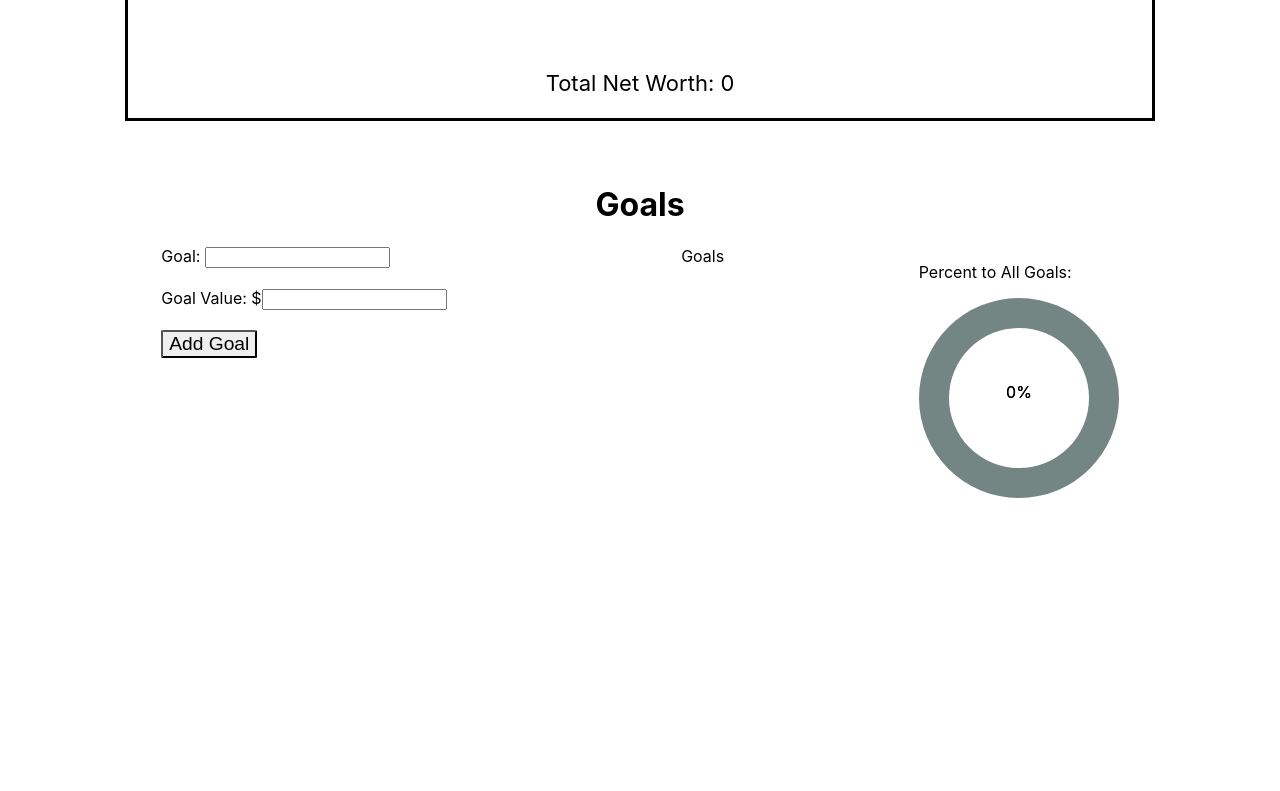
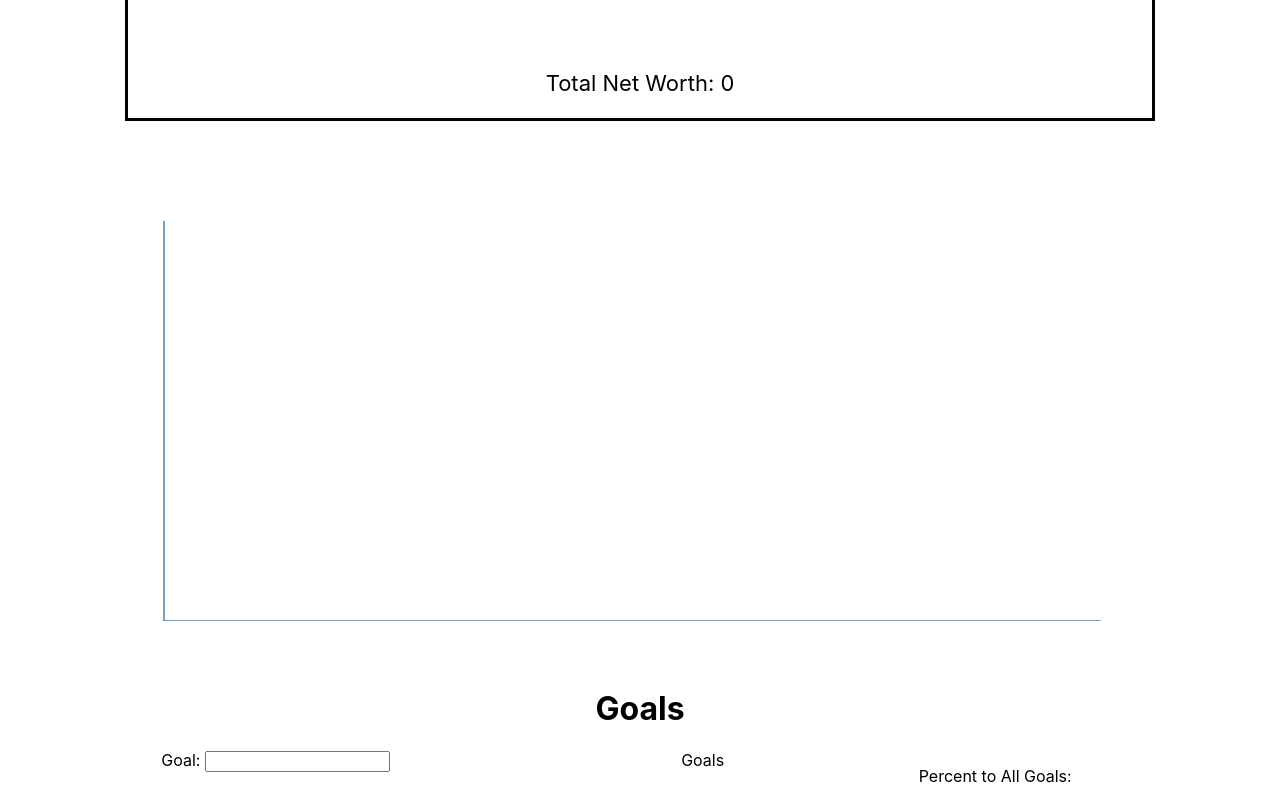
Before and after one commit to tgronski/networth-client, a React (Create React App) app: page /networth in a window 1280 px wide. Shown: the part 660-1451 px from the top of the page. Before the commit the page ends 1306 px from the top, so only its background shows below. Built offline with nearby package versions, Linux system fonts and the light colour scheme.

Commit message:
Adds line graph

```diff
--- a/src/Networth/LineChart.js
+++ b/src/Networth/LineChart.js
@@ -1,18 +1,57 @@
 import React,{Component} from 'react';
+import ApiContext from './ApiContext'
 import * as d3 from "d3";
-import ApiContext from './ApiContext'
+
+const width = 400;
+const height = 350;
+const margin = { top: 20, right: 8, bottom: 20, left: 35 };
+
+
+export default class LineChart extends Component{
+    constructor(props){
+        super(props);
+        this.state = {
+
+          };
+    }
+    static contextType = ApiContext
 
 
 
-export default class LineChart extends Component{
-    static contextType = ApiContext
-
   render(){
+    const data = {
+        dataset: this.context.entries,
+        width: 400,
+        height: 500,
+        margin: 100,
+        w:"90%"
+      }
 
 
+
+    const xScale = d3
+    .scaleLinear()
+    .domain(d3.extent(data.dataset, d => d.id))
+    .range([data.margin, data.width])
+    console.log(xScale)
+    const yScale = d3
+    .scaleLinear()
+    .domain([0, d3.max(data.dataset, d => d.value)])
+    .range([data.height, data.margin])
+    console.log(yScale)
+    const line = d3.line()
+    .x(d => xScale(d.id))
+    .y(d => yScale(d.value))
+    .curve(d3.curveCatmullRom.alpha(0.9))
+    console.log(line)
   return (
     <div className="LineChart">
+      <svg height={data.height} width={data.w}>
 
+      <line  className="axis" x1={data.margin} x2={data.w} y1={data.height} y2={data.height}/>
+       <line className="axis" x1={data.margin} x2={data.margin} y1={data.margin} y2={data.height}/>
+        <path className="path" d={line(data.dataset)}/>
+      </svg>
     </div>
   )
 }
--- a/src/Networth/Networth.css
+++ b/src/Networth/Networth.css
@@ -60,3 +60,19 @@ font-size: 16px;
   .linechart_axis {
     stroke: #bdc3c7;
   }
+
+.axis{
+
+        fill: none;
+        stroke: steelblue;
+        stroke-width: 1.5px;
+        /* shape-rendering: crispEdges; */
+
+}
+
+
+.path {
+    fill:none;
+    stroke: steelblue;
+    stroke-width: 1.5px;
+}
--- a/src/Networth/Networth.js
+++ b/src/Networth/Networth.js
@@ -7,7 +7,7 @@ import { FontAwesomeIcon } from '@fortawesome/react-fontawesome';
 import Overtime from "./Overtime"
 import Resources from './Resources'
 import ApiContext from './ApiContext'
-
+import LineChart from './LineChart'
 
 export default class Networth extends Component {
   constructor(props){
@@ -117,7 +117,7 @@ export default class Networth extends Component {
       total: ''})
     }
     else this.setState({entries: [ ...this.state.entries,
-      {id: this.state.id+1, time: now , total: total}],total: total,
+      {id: this.state.id+1, time: now , total: total, value: Number(total.replace(/[^0-9.-]+/g,""))}],total: total,
     resources: resources, networth: true, id: this.state.id+1})
   }
   render(){
@@ -174,7 +174,7 @@ export default class Networth extends Component {
       </div>
     <Resources resources={this.state.resources}/>
     <Overtime entries={this.context.entries}/>
-    {/* <LineChart data={this.state.entries}/> */}
+    <LineChart data={this.state.entries}/>
     <Goals/>
     </div>
     </ApiContext.Provider>
```
Also changed, not shown: 1 other file (tests, documents, lock files or other folders).
